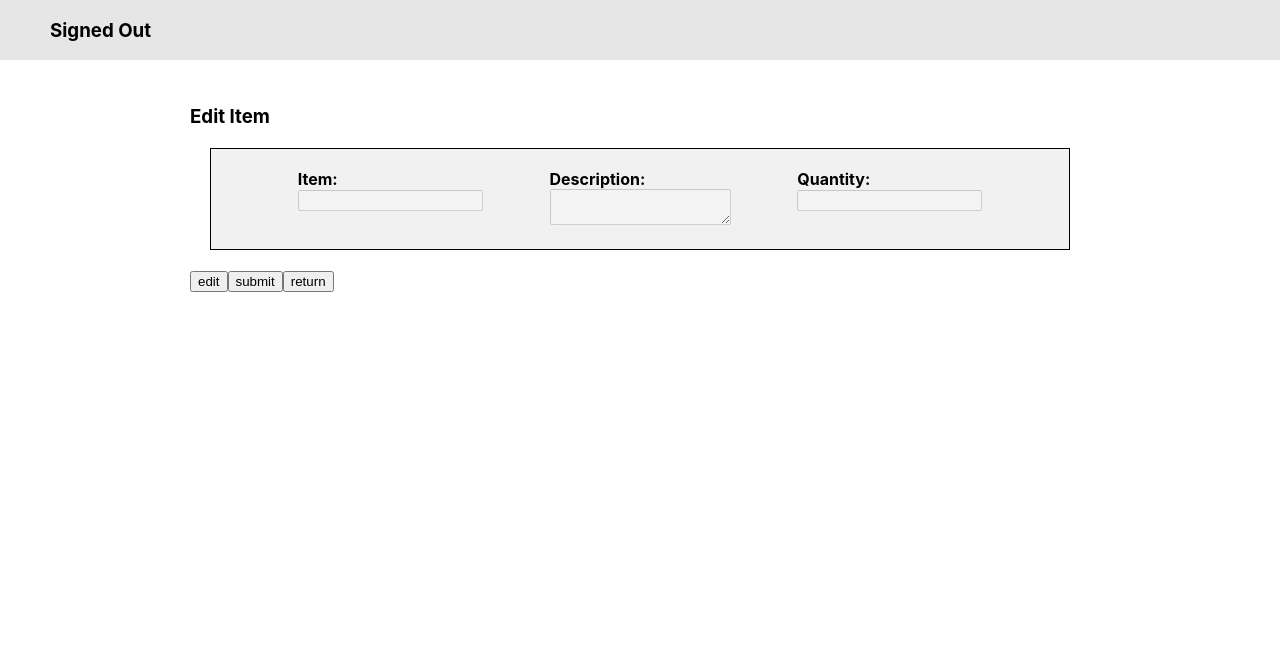
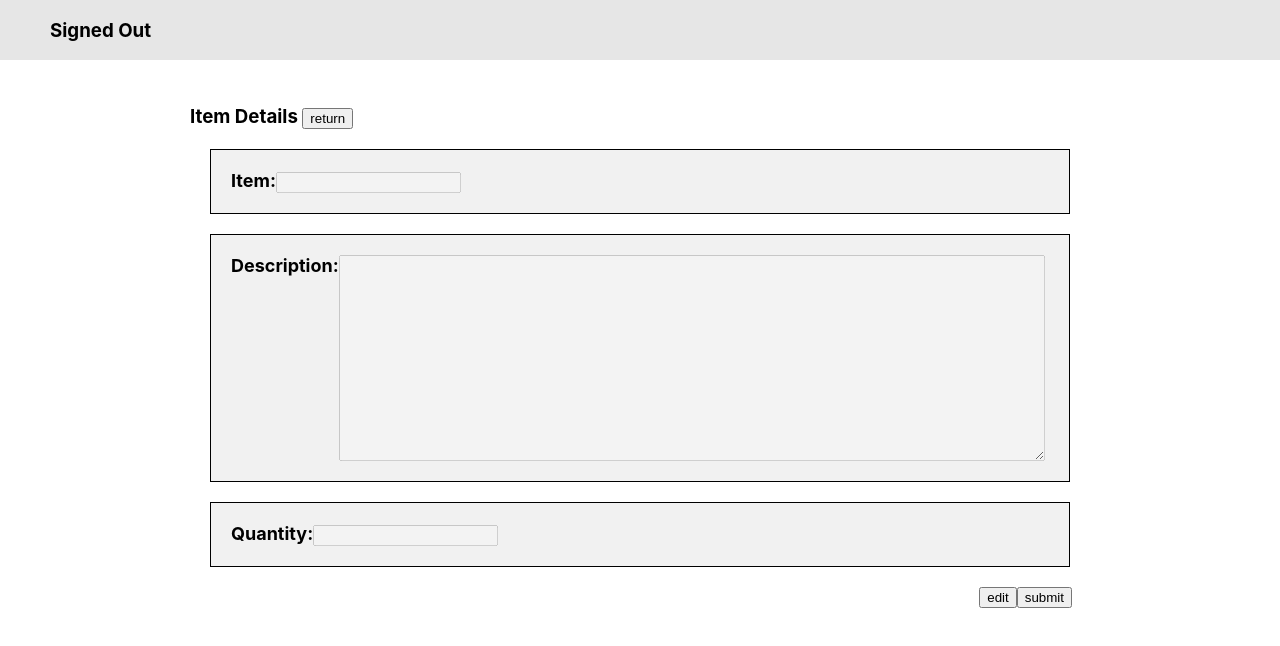
Before and after one commit to hiaytus/CRUD, a React (Create React App) app in the folder frontend/: page /item/details/edit/1 in a window 1280 px wide. Shown: the top 646 px of the page. Built offline with nearby package versions, Linux system fonts and the light colour scheme; no server answers.

Commit message:
toggle text area

```diff
--- a/frontend/src/CSS/List.css
+++ b/frontend/src/CSS/List.css
@@ -51,8 +51,11 @@ li {
 }
 
 textarea{
+height: 200px;
+width: 700px;
 max-height: 300px;
-max-width: 250px;
+max-width: 700px;
+vertical-align: top;
 }
 
 .itemList {
@@ -69,3 +72,9 @@ max-width: 250px;
 .itemBold{
   font-weight: 700;
 }
+
+.buttonPadding {
+  display:flex;
+  justify-content: flex-end;
+  padding-right:2%;
+}
--- a/frontend/src/components/EditDetails.js
+++ b/frontend/src/components/EditDetails.js
@@ -1,6 +1,5 @@
 import React, { useState } from "react";
 import { useLocation, useNavigate } from "react-router-dom";
-import { ItemDetails } from "./ItemDetails";
 import { AuthHeader } from "./auth/AuthHeader";
 import "../CSS/List.css"
 
@@ -14,9 +13,6 @@ export const EditDetails = (props) => {
   const [editDescription, setEditDescription] = useState(item.description)
 
   const [editToggle, setEditToggle] = useState(true)
-
-  // const [inventoryList, setInventoryList] = useState([])
-  // const [pageReload, setPageReload] = useState(null)
 
   const handleSubmit = (itemID) => {
     let changedItem = {
@@ -40,29 +36,17 @@ export const EditDetails = (props) => {
 
   return (
     <>
-      {/* <ItemDetails/> */}
-      <AuthHeader/>
+      <AuthHeader />
       <div className="container-list">
-        <h3>Edit Item</h3>
-        <div className="section-list">
-          <div className="editItem">
-            <div className="title">Item: </div> <input type="text"  maxLength="250" value={editItem} placeholder={editItem} onChange={(e) => setEditItem(e.target.value)} disabled={editToggle}></input>
-          </div>
-          <div className="editItem">
-            <div className="title">Description: </div> <textarea maxLength="1000" value={editDescription} placeholder={editDescription} onChange={(e) => setEditDescription(e.target.value)} disabled={editToggle}></textarea>
-          </div>
-          <div className="editItem">
-            <div className="title">Quantity: </div><input type="number" value={editQuantity} placeholder={editQuantity} onChange={(e) => setEditQuantity(e.target.value)} disabled={editToggle}></input>
-          </div>
-          {/* <div className="editItem">
-            <button type="button" onClick={() => setEditToggle(!editToggle)}>edit</button>
-            <button type="submit" onClick={() => handleSubmit(item.item_id)}>submit</button>
+        <h3>Item Details <button type="button" onClick={() => navigate(-1)}>return</button></h3>
+        <div className="itemList"><span className="itemBold">Item:</span><input type="text" maxLength="250" value={editItem} placeholder={editItem} onChange={(e) => setEditItem(e.target.value)} disabled={editToggle}></input></div>
+        <div className="itemList"><span className="itemBold">Description:</span><textarea maxLength="1000" value={editDescription} placeholder={editDescription} onChange={(e) => setEditDescription(e.target.value)} disabled={editToggle}></textarea></div>
+        <div className="itemList"><span className="itemBold">Quantity:</span><input type="number" value={editQuantity} placeholder={editQuantity} onChange={(e) => setEditQuantity(e.target.value)} disabled={editToggle}></input></div>
 
-          </div> */}
+        <div className="buttonPadding">
+          <button type="button" onClick={() => setEditToggle(!editToggle)}>edit</button>
+          <button type="submit" onClick={() => handleSubmit(item.item_id)}>submit</button>
         </div>
-        <button type="button" onClick={() => setEditToggle(!editToggle)}>edit</button>
-        <button type="submit" onClick={() => handleSubmit(item.item_id)}>submit</button>
-        <button type="button" onClick={() => navigate(-1)}>return</button>
       </div>
     </>
 
--- a/frontend/src/components/UserInventory.js
+++ b/frontend/src/components/UserInventory.js
@@ -76,13 +76,12 @@ export const UserInventory = () => {
             return (
 
               <li key={index}>
-                <Link to={`/item/details/${item.item_id}`} state={{ item }}>
+                <Link to={`/item/details/edit/${item.item_id}`} state={{ item }}>
                   <span className="title">Item: </span>{item.item} <br></br>
                   <span className="title">Description: </span> {str} <br></br>
                   <span className="title">Quantity: </span> {item.quantity}
                 </Link>
                 <br></br>
-                <button className="listButton" type="button"><Link to={`/item/details/edit/${item.item_id}`} state={{ item }}>edit</Link></button>
                 <button className="listButton" type="button" onClick={() => deleteItem(item.item_id)}>delete</button>
               </li>
 
```
